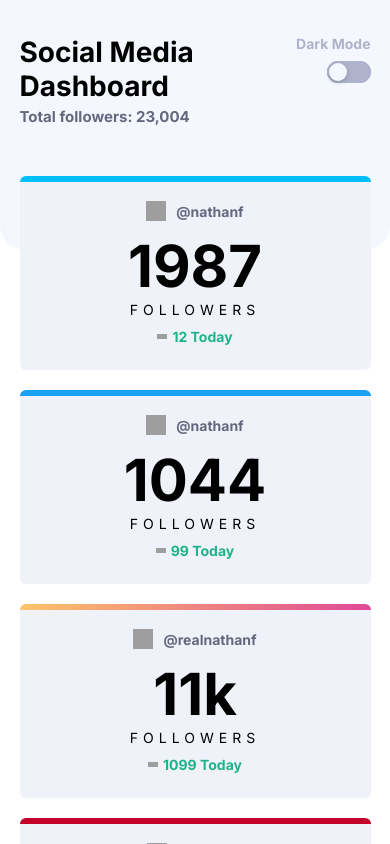
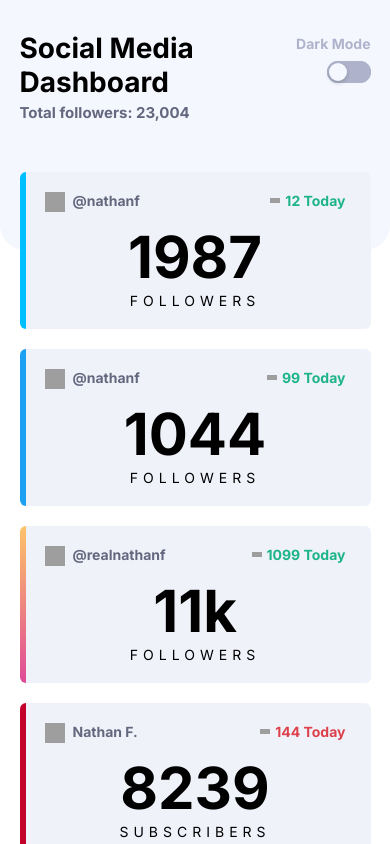
Before and after one commit to facundochavez/making-sense-challenge, a Next.js app: page / in a window 390 px wide. Shown: the top 844 px of the page. Built offline with nearby package versions, Linux system fonts and the light colour scheme; grey boxes are pictures that could not be loaded.

Commit message:
Responsive Card

```diff
--- a/src/components/ChangeIndicator/ChangeIndicator.module.scss
+++ b/src/components/ChangeIndicator/ChangeIndicator.module.scss
@@ -2,6 +2,7 @@
   display: flex;
   align-items: center;
   gap: 5px;
+  width: max-content;
 
   p {
     font-weight: 700;
--- a/src/components/StatCard/StatCard.module.scss
+++ b/src/components/StatCard/StatCard.module.scss
@@ -1,12 +1,13 @@
 .stat_card {
   position: relative;
   background-color: var(--card);
-  padding: 25px;
+  padding: 20px 25px;
   gap: 10px;
   border-radius: 6px;
   display: flex;
   flex-direction: column;
   align-items: center;
+
   cursor: pointer;
   opacity: 0;
   transform: translateY(20px);
@@ -17,7 +18,7 @@
     background-color: var(--card-hover);
   }
 
-  @media (min-width: 550px) {
+  @media (min-width: 565px) {
     padding: 30px;
     gap: 20px;
   }
@@ -25,26 +26,56 @@
   &__heading_line {
     position: absolute;
     top: 0;
+    left: 0;
+    width: 6px;
+    height: 100%;
+    border-radius: 8px 0 0 8px;
+
+    @media (min-width: 565px) {
       width: 100%;
       height: 6px;
       border-radius: 8px 8px 0 0;
     }
+  }
 
   header {
+    width: 100%;
     display: flex;
-    align-items: center;
-    gap: 10px;
+    align-items: flex-start;
+    justify-content: space-between;
+    gap: 20px;
+
+    @media (min-width: 565px) {
+      justify-content: center;
+    }
+
+    aside {
+      overflow-x: hidden;
+      display: flex;
+      gap: 8px;
 
       p {
         color: var(--foreground-pale);
         font-weight: 700;
         font-size: 14px;
+
+        overflow: hidden;
+        text-overflow: ellipsis;
+        white-space: nowrap;
+      }
+    }
+
+    div {
+      @media (min-width: 565px) {
+        display: none;
+      }
     }
   }
 
   main {
     display: flex;
     flex-direction: column;
+
     align-items: center;
     gap: 0;
 
@@ -60,6 +91,14 @@
       letter-spacing: 5px;
     }
   }
+
+  footer {
+    display: none;
+
+    @media (min-width: 565px) {
+      display: unset;
+    }
+  }
 }
 
 @keyframes fadeInUp {
--- a/src/components/StatCard/StatCard.tsx
+++ b/src/components/StatCard/StatCard.tsx
@@ -11,7 +11,11 @@ const StatCard = ({ index, stat }: { index: number; stat: Stat }) => {
   const { openModal } = useModalContext();
 
   return (
-    <li className={styles.stat_card} onClick={() => openModal(stat.platform)} style={{ animationDelay: `${index * 0.1}s` }}>
+    <li
+      className={styles.stat_card}
+      onClick={() => openModal(stat.platform)}
+      style={{ animationDelay: `${index * 0.1}s` }}
+    >
       <div
         className={styles.stat_card__heading_line}
         style={{
@@ -22,6 +26,7 @@ const StatCard = ({ index, stat }: { index: number; stat: Stat }) => {
       />
 
       <header>
+        <aside>
           <Image
             src={`/icons/icon-${stat.platform}.svg`}
             alt={stat.platform}
@@ -29,6 +34,10 @@ const StatCard = ({ index, stat }: { index: number; stat: Stat }) => {
             height={20}
           />
           <p>{stat.username}</p>
+        </aside>
+        <div>
+          <ChangeIndicator change={stat.lastTenDays[9]} />
+        </div>
       </header>
 
       <main>
--- a/src/layouts/Header/Header.module.scss
+++ b/src/layouts/Header/Header.module.scss
@@ -11,9 +11,14 @@
     display: flex;
     align-items: flex-start;
     justify-content: space-between;
-    gap: 50px;
+    gap: 10px;
 
-    @media (min-width: 550px) {
+
+    @media (min-width: 400px) {
+      gap: 50px;
+    }
+
+    @media (min-width: 565px) {
       align-items: center;
     }
 
@@ -21,6 +26,11 @@
       display: flex;
       flex-direction: column;
       gap: 4px;
+      margin-top: -4px;
+
+      @media (min-width: 565px) {
+        margin-top: 0;
+      }
 
       h1 {
         font-weight: 700;
--- a/src/layouts/StatsSection/StatsSection.module.scss
+++ b/src/layouts/StatsSection/StatsSection.module.scss
@@ -7,7 +7,7 @@
     gap: 20px;
     margin-top: 15px;
 
-    @media (min-width: 550px) {
+    @media (min-width: 565px) {
       grid-template-columns: repeat(2, 1fr);
       gap: 30px;
     }
--- a/src/styles/globals.css
+++ b/src/styles/globals.css
@@ -7,10 +7,18 @@
   --instagram-color: hsl(329, 70%, 58%);
   --youtube-color: hsl(348, 97%, 39%);
   --instagram-color-gradient: linear-gradient(
+    to bottom,
+    hsl(37, 97%, 70%),
+    hsl(329, 70%, 58%)
+  );
+
+  @media (min-width: 565px) {
+    --instagram-color-gradient: linear-gradient(
     to right,
     hsl(37, 97%, 70%),
     hsl(329, 70%, 58%)
   );
+  }
 
   /* LIGHT THEME */
   --background: hsl(0, 0%, 100%);
@@ -45,6 +53,16 @@ html.dark {
     hsl(210, 78%, 56%),
     hsl(146, 68%, 55%)
   );
+}
+
+@media (min-width: 565px) {
+  :root {
+    --instagram-color-gradient: linear-gradient(
+      to right,
+      hsl(37, 97%, 70%),
+      hsl(329, 70%, 58%)
+    );
+  }
 }
 
 /* GLOBAL STYLES */
```
Lines whose indentation alone changed are shown as unchanged.
